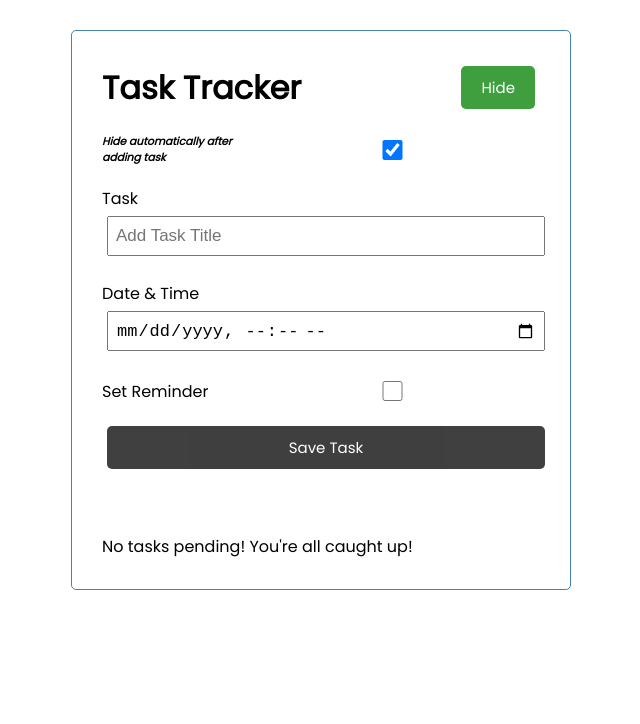
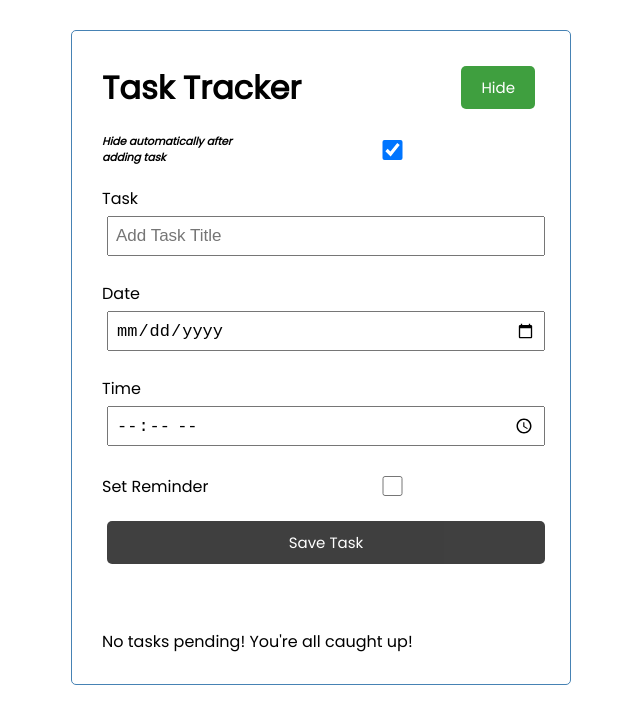
Before and after one commit to Snowden1738/task-tracker, a React (Vite) app: page / in a window 1280 px wide. Both pictures are taken after a click on the button "Add". Shown: the top 724 px of the page, without its empty margins (319-959 px from the left). Built offline with nearby package versions, Linux system fonts and the light colour scheme; data requests are answered from the project's data file.

Commit message:
Removed datetime-local since Firefox doesn't support it, and added some more styling for the reminder bar

```diff
--- a/src/App.jsx
+++ b/src/App.jsx
@@ -10,9 +10,9 @@ const App = () => {
 	const getTasksSorted = (taskList) => {
 		const taskData = taskList
 		taskData.sort((task1, task2) => (
-			new Date(task2.day).getTime()
+			new Date(`${task2.date}T${task1.time}`).getTime()
 			-
-			new Date(task1.day).getTime()
+			new Date(`${task1.date}T${task1.time}`).getTime()
 		))
 		return taskData
 	}
--- a/src/components/AddTask.jsx
+++ b/src/components/AddTask.jsx
@@ -2,7 +2,8 @@ import { useState } from 'react'
 
 const AddTask = ({ addTask, closeAdder }) => {
 	const [text, setText] = useState('')
-	const [day, setDay] = useState('')
+	const [time, setTime] = useState('')
+	const [date, setDate] = useState('')
 	const [reminder, setReminder] = useState(false)
 	const [autoHideAdder, setAutoHide] = useState(true)
 
@@ -14,16 +15,21 @@ const AddTask = ({ addTask, closeAdder }) => {
 			return
 		}
 
-		if (day.length == 0) {
-			alert('Please add a date and time for the task!')
+		if (date.length == 0) {
+			alert('Please add a date for the task!')
+		}
+
+		if (time.length == 0) {
+			alert('Please add a time for the task!')
 			return
 		}
 
 		const completed = false
-		addTask({ text, day, reminder, completed })
+		addTask({ text, date, time, reminder, completed })
 
 		setText('')
-		setDay('')
+		setDate('')
+		setTime('')
 		setReminder(false)
 
 		autoHideAdder && closeAdder()
@@ -45,8 +51,12 @@ const AddTask = ({ addTask, closeAdder }) => {
 					<input type='text' placeholder='Add Task Title' value={text} onChange={(e) => setText(e.target.value)}/>
 				</div>
 				<div className='form-control'>
-					<label>Date & Time</label>
-					<input type='datetime-local' value={day} onChange={(e) => setDay(e.target.value)}/>
+					<label>Date</label>
+					<input type='date' value={date} onChange={(e) => setDate(e.target.value)}/>
+				</div>
+				<div className='form-control'>
+					<label>Time</label>
+					<input type='Time' value={time} onChange={(e) => setTime(e.target.value)}/>
 				</div>
 				<div className='form-control form-control-check'>
 					<label>Set Reminder</label>
--- a/src/components/Task.jsx
+++ b/src/components/Task.jsx
@@ -5,7 +5,7 @@ const Task = ({ task, onDelete, onToggle, onCompletion }) => {
 		<div
 			className={
 				'task'
-				+ (task.reminder ? ' reminder' : '')
+				+ (task.reminder ? ' reminder' : ' no-reminder')
 				+ (task.completed ? ' done' : '')
 			}
 			onDoubleClick={() => onToggle(task.id)}>
@@ -17,8 +17,16 @@ const Task = ({ task, onDelete, onToggle, onCompletion }) => {
 				/>
 			</h3>
 			<input
-				type='datetime-local'
-				value={task.day}
+				type='date'
+				className='task-date'
+				value={task.date}
+				disabled={true}
+			/>
+			<br />
+			<input
+				type='time'
+				className='task-time'
+				value={task.time}
 				disabled={true}
 			/>
 			<br />
--- a/src/index.css
+++ b/src/index.css
@@ -85,6 +85,10 @@ body {
   border-left: 5px solid red;
 }
 
+.task.no-reminder {
+	border-left: 5px solid fuchsia;
+}
+
 .done {
   opacity: 50%;
 }
@@ -97,6 +101,7 @@ body {
 
 .task:active {
   transform: scale(0.99);
+	border-left-style: inset;
 }
 
 .add-form {
@@ -130,6 +135,7 @@ body {
   border: 0px;
   color: white;
   padding: 5px;
+	margin-top: 5px;
   opacity: 90%;
   font-family: Poppins;
   font-size: 12px;
```
Also changed, not shown: db.json (line endings or trailing spaces).
